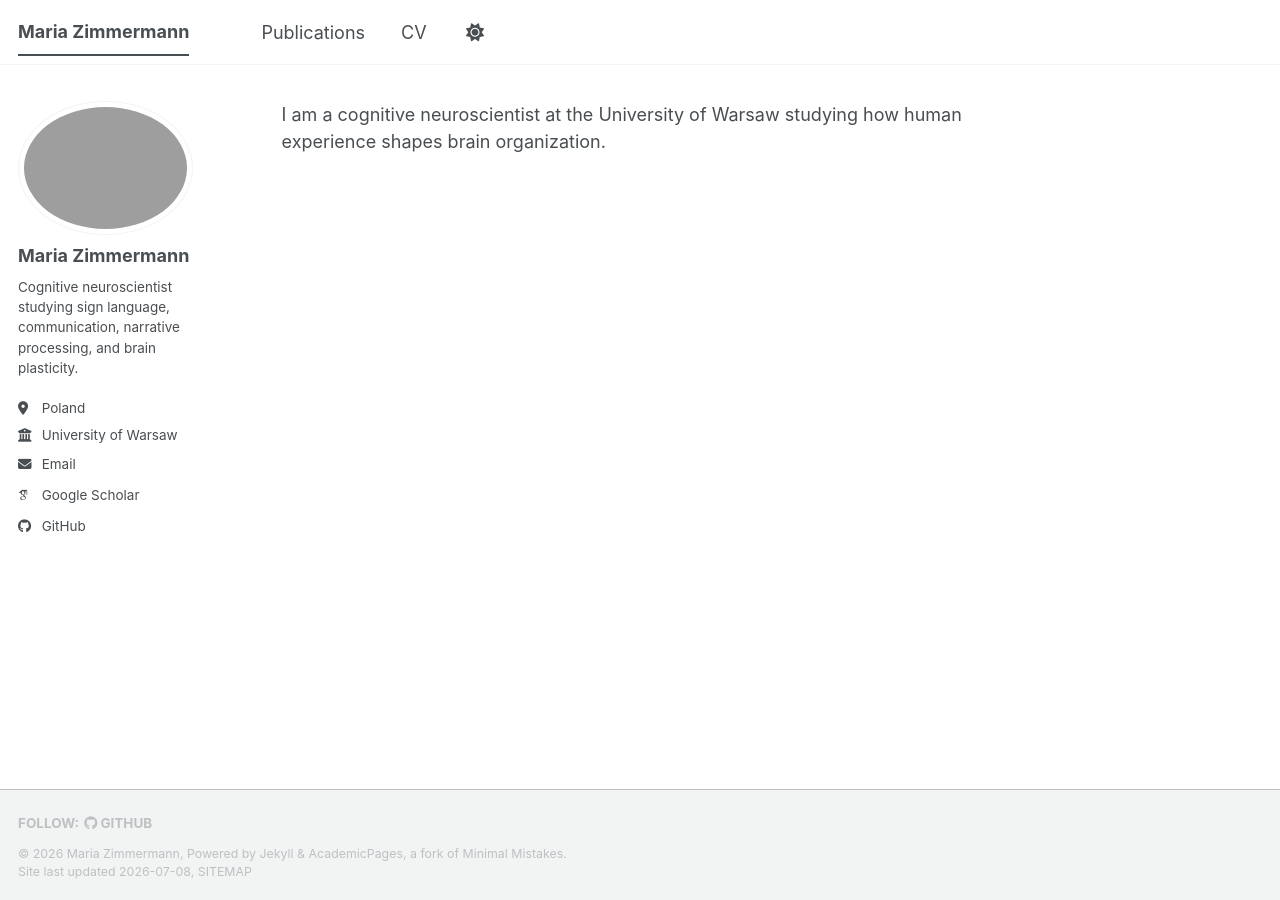
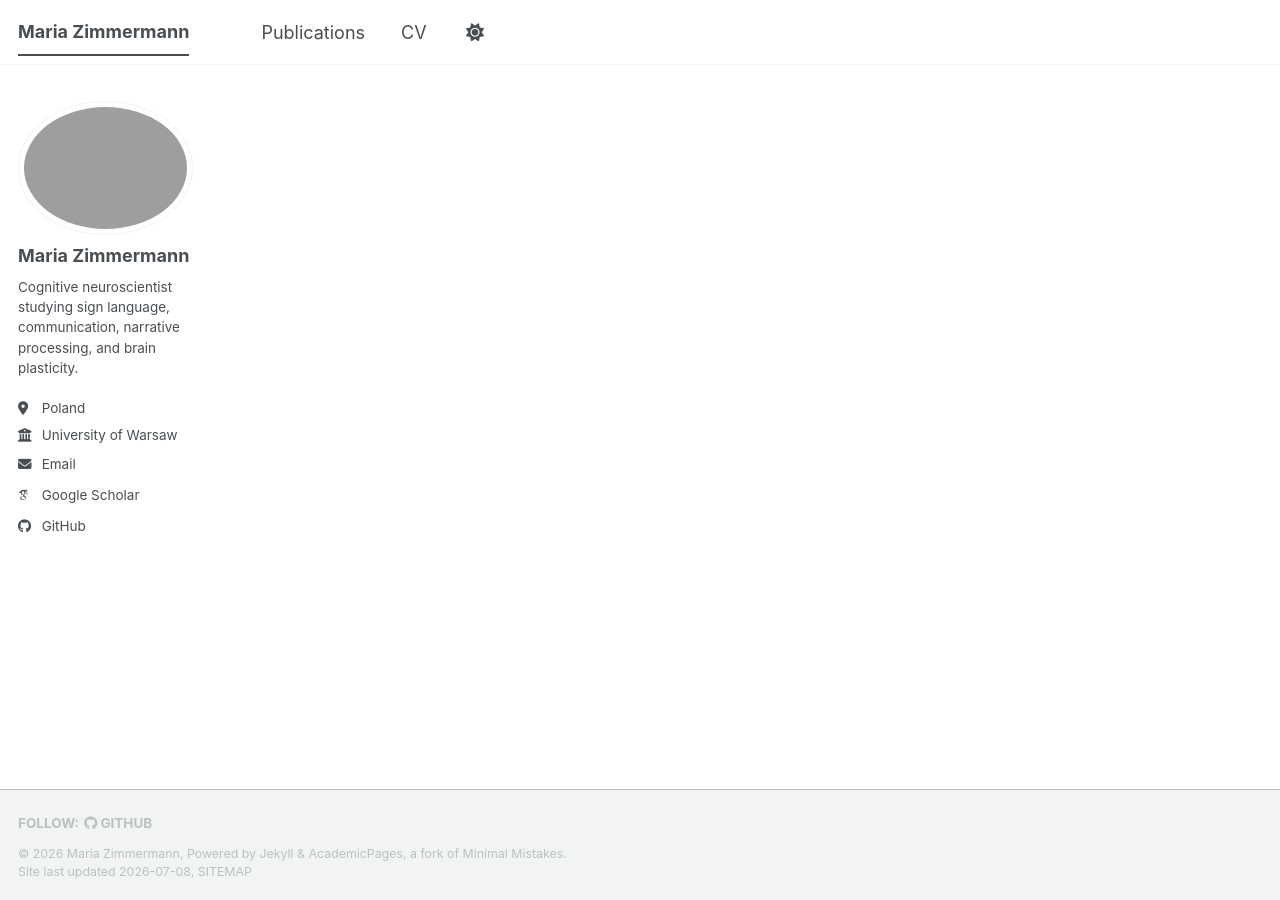
Before and after one commit to MariaZofiaZimmermann/mariazofiazimmermann.github.io, a Jekyll site: the page built from _pages/about.md, in a window 1280 px wide. Built offline with Jekyll 4.4.1, drawn with Linux system fonts in a browser that asks for light colours; some web fonts are replaced; a script bundle is joined from its source files by our own code; library files that are not in the unit come from our copies.

Commit message:
Update about.md

```diff
--- a/_pages/about.md
+++ b/_pages/about.md
@@ -4,5 +4,3 @@ author_profile: true
 permalink: /
 title:
 ---
-
-I am a cognitive neuroscientist at the University of Warsaw studying how human experience shapes brain organization.
```
